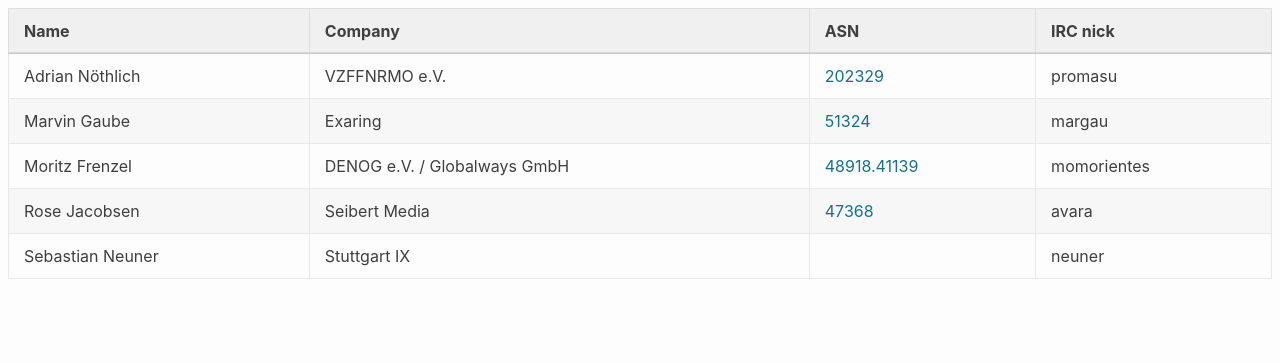
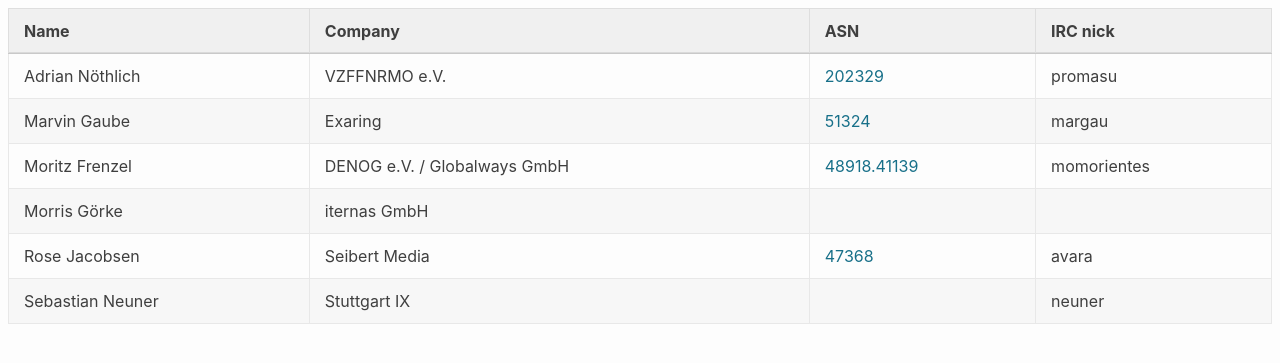
Before and after one commit to denog/pretix-attendeelist, a Jekyll site: the page built from meetup2023_03/index.markdown, in a window 1280 px wide. Shown: the top 363 px of the page. Built offline with Jekyll 4.4.1, drawn with Linux system fonts in a browser that asks for light colours.

Commit message:
Latest data: Mon Mar 20 18:48:07 UTC 2023

```diff
--- a/_data/attendees_denog_meetup_2023_03.json
+++ b/_data/attendees_denog_meetup_2023_03.json
@@ -18,6 +18,12 @@
     "asn": "48918.41139"
   },
   {
+    "name": "Morris Görke",
+    "company": "iternas GmbH",
+    "irc": null,
+    "asn": null
+  },
+  {
     "name": "Rose Jacobsen",
     "company": "Seibert Media",
     "irc": "avara",
```
